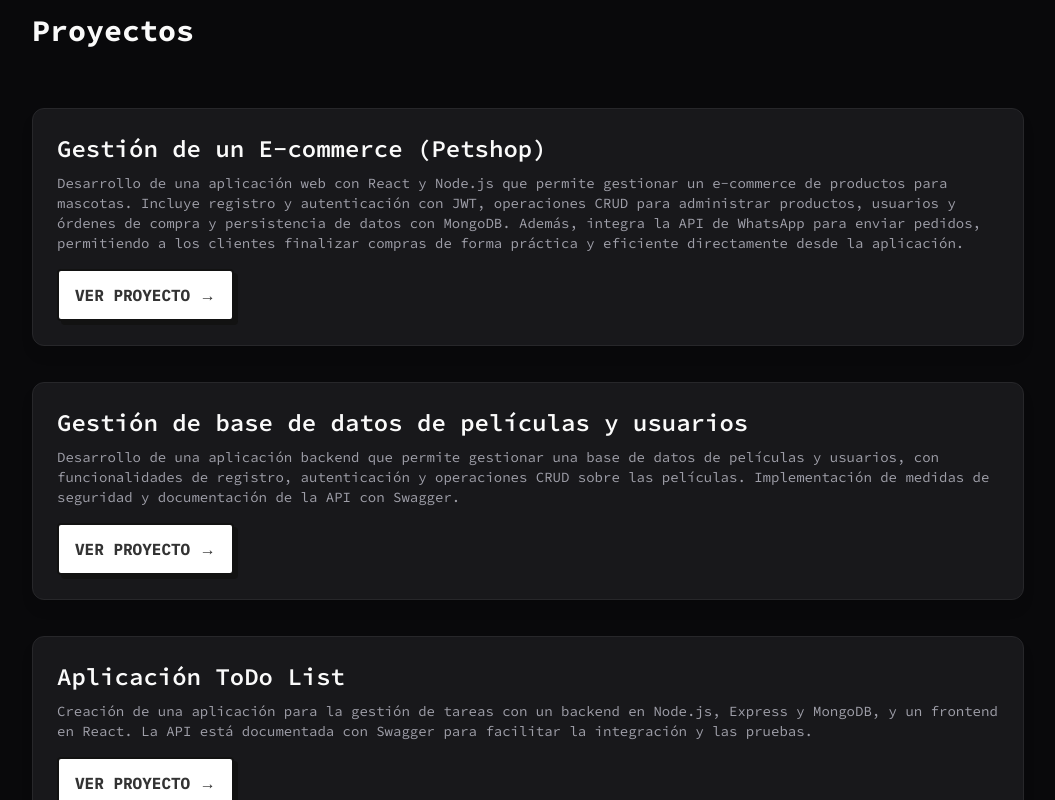
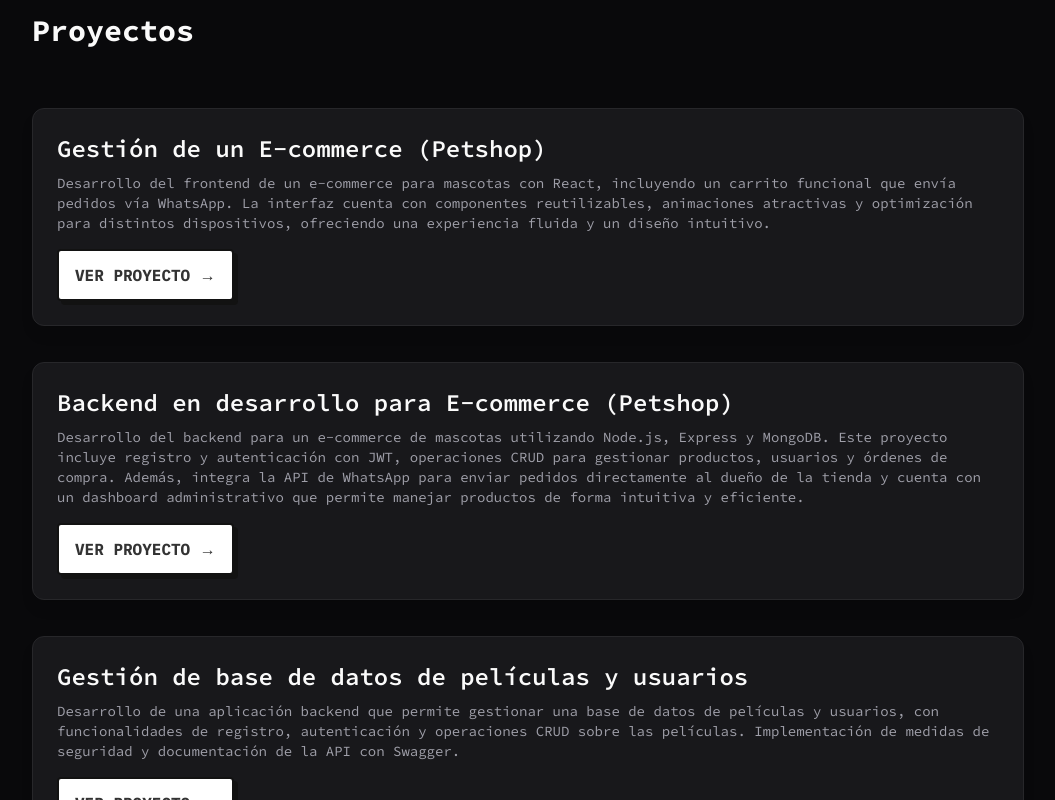
Before and after one commit to agush44/portfolio, a React (Vite) app: page / in a window 1280 px wide. Shown: the part 3898-4698 px from the top of the page, without its empty margins (112-1167 px from the left). Built offline with nearby package versions, Linux system fonts and the light colour scheme.

Commit message:
add: detail projects

```diff
--- a/src/components/projects/dataProjects.js
+++ b/src/components/projects/dataProjects.js
@@ -2,8 +2,14 @@ const projectsData = [
   {
     title: "Gestión de un E-commerce (Petshop)",
     description:
-      "Desarrollo de una aplicación web con React y Node.js que permite gestionar un e-commerce de productos para mascotas. Incluye registro y autenticación con JWT, operaciones CRUD para administrar productos, usuarios y órdenes de compra y persistencia de datos con MongoDB. Además, integra la API de WhatsApp para enviar pedidos, permitiendo a los clientes finalizar compras de forma práctica y eficiente directamente desde la aplicación.",
+      "Desarrollo del frontend de un e-commerce para mascotas con React, incluyendo un carrito funcional que envía pedidos vía WhatsApp. La interfaz cuenta con componentes reutilizables, animaciones atractivas y optimización para distintos dispositivos, ofreciendo una experiencia fluida y un diseño intuitivo.",
     link: "https://tupetshop.vercel.app/",
+  },
+  {
+    title: "Backend en desarrollo para E-commerce (Petshop)",
+    description:
+      "Desarrollo del backend para un e-commerce de mascotas utilizando Node.js, Express y MongoDB. Este proyecto incluye registro y autenticación con JWT, operaciones CRUD para gestionar productos, usuarios y órdenes de compra. Además, integra la API de WhatsApp para enviar pedidos directamente al dueño de la tienda y cuenta con un dashboard administrativo que permite manejar productos de forma intuitiva y eficiente.",
+    link: "https://github.com/agush44/petshop.git",
   },
   {
     title: "Gestión de base de datos de películas y usuarios",
```
